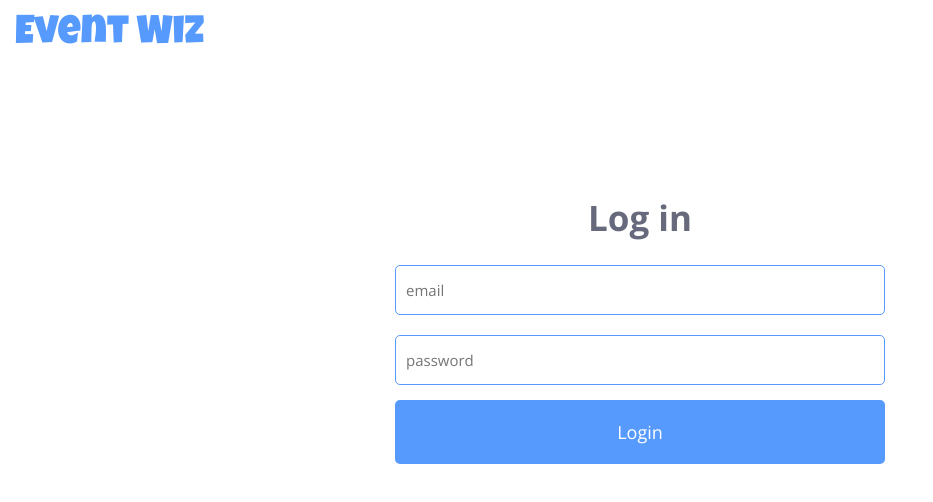
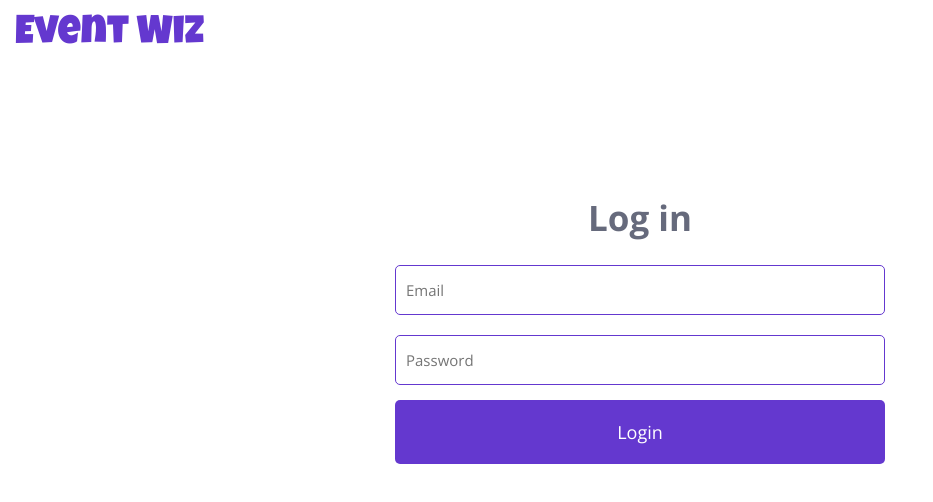
Before and after one commit to EventWiz/Frontend, a React (Create React App) app: page /login in a window 1280 px wide. Shown: the top 502 px of the page, without its empty margins (0-933 px from the left). Built offline with nearby package versions, Linux system fonts and the light colour scheme.

Commit message:
Made changes to styles

```diff
--- a/src/components/Login.js
+++ b/src/components/Login.js
@@ -9,17 +9,17 @@ const Login = () => {
   const formik = useFormik({
     initialValues: {
       email: '',
-      password: '',
+      password: ''
     },
     validationSchema: Yup.object({
       email: Yup.string()
         .email('Invalid email address')
         .required('Email Address Required'),
-      password: Yup.string().required('Invalid Password'),
+      password: Yup.string().required('Invalid Password')
     }),
     onSubmit: values => {
       alert(JSON.stringify(values, null, 2));
-    },
+    }
   });
 
   return (
@@ -29,25 +29,25 @@ const Login = () => {
         <p>{formik.errors.email}</p>
       ) : null}
       <Input
-        id="email"
-        name="email"
-        type="email"
+        id='email'
+        name='email'
+        type='email'
         onChange={formik.handleChange}
         value={formik.values.email}
-        placeholder="email"
+        placeholder='Email'
       />
       {formik.touched.password && formik.errors.password ? (
         <p>{formik.errors.password}</p>
       ) : null}
       <Input
-        id="password"
-        name="password"
-        type="password"
+        id='password'
+        name='password'
+        type='password'
         onChange={formik.handleChange}
         value={formik.values.password}
-        placeholder="password"
+        placeholder='Password'
       />
-      <Button type="submit">Login</Button>
+      <Button type='submit'>Login</Button>
     </Form>
   );
 };
--- a/src/styles/GlobalStyle.js
+++ b/src/styles/GlobalStyle.js
@@ -66,4 +66,8 @@ export const GlobalStyle = createGlobalStyle`
     font-weight: 500;
   }
 
+  input, a, button {
+    outline: none;
+  }
+
 `;
--- a/src/styles/Header.js
+++ b/src/styles/Header.js
@@ -11,7 +11,7 @@ export const HeaderContainer = styled.header`
     h1 {
       font-size: 4rem;
       font-family: 'Luckiest Guy', cursive;
-      color: #579afe;
+      color: #6438CF;
     }
   }
 `;
--- a/src/styles/shared/Button.js
+++ b/src/styles/shared/Button.js
@@ -3,7 +3,7 @@ import styled from 'styled-components';
 export const Button = styled.button`
   width: 100%;
   height: 64px;
-  background: #579afe;
+  background: #6438CF;
   border-radius: 5px;
   margin: 5px;
   border: none;
--- a/src/styles/shared/Input.js
+++ b/src/styles/shared/Input.js
@@ -3,7 +3,7 @@ import styled from 'styled-components';
 export const Input = styled.input`
   width: 100%;
   height: 50px;
-  border: 1px solid #579afe;
+  border: 1px solid #6438cf;
   border-radius: 5px;
   padding: 10px;
   margin: 10px;
```
